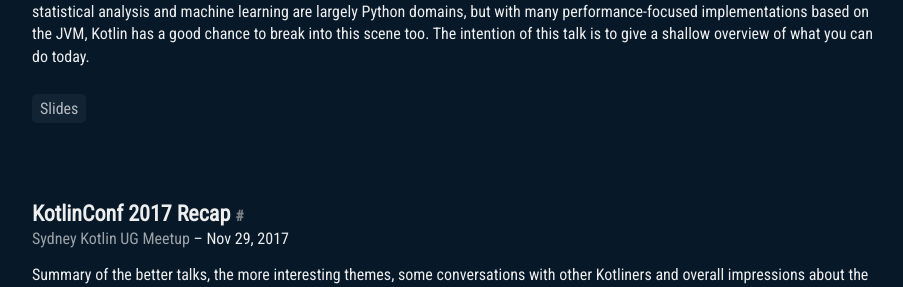
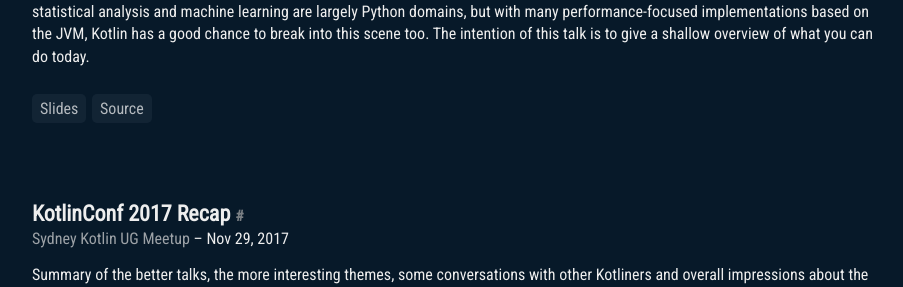
Before and after one commit to gouline/gouline.github.io, a Jekyll site: the page built from talks.html, in a window 1280 px wide and 900 px high. Shown: the part 387-674 px from the top of the window, without its empty margins (183-1086 px from the left). Built offline with Jekyll 4.4.1, drawn with Linux system fonts in a browser that asks for light colours; nearby versions of some CDN libraries.

Commit message:
Links for the data science talk

```diff
--- a/_data/talks.yml
+++ b/_data/talks.yml
@@ -194,3 +194,6 @@
   links:
     - title: Slides
       url: https://docs.google.com/presentation/d/15O_WyB-ffuJEdtlkoXJKQcnr_2Dsi-SmNQdHYAGfwP8
+
+    - title: Source
+      url: https://github.com/mgouline/kotlin-data-demos
```
